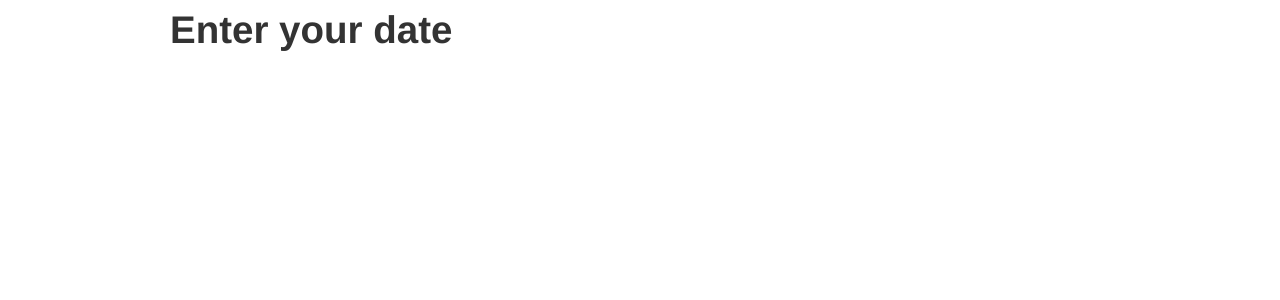
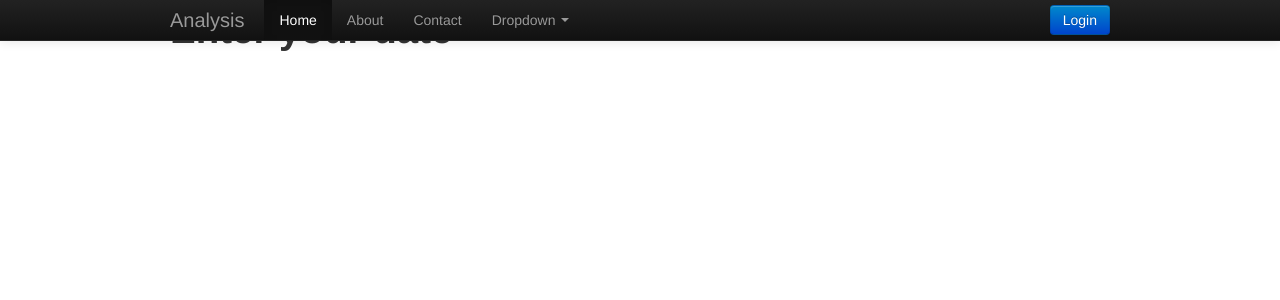
Before and after one commit to Mathew/psychoanalysis, a Django app: a page that uses psychoanalysis/templates/base.html in a window 1280 px wide. Shown: the top 300 px of the page. Run offline with Django 3.2, Linux system fonts and the light colour scheme; a user stored in the database is signed in; tables that the repository leaves empty hold one stand-in row (values such as "Sample post").

Commit message:
add base view

```diff
--- a/psychoanalysis/settings/base.py
+++ b/psychoanalysis/settings/base.py
@@ -152,3 +152,4 @@ LOGGING = {
 }
 
 AUTH_USER_MODEL = 'pa.User'
+LOGIN_URL = '/login'
--- a/psychoanalysis/templates/base.html
+++ b/psychoanalysis/templates/base.html
@@ -1,4 +1,11 @@
+<!DOCTYPE html>
+<html lang="en">
+
+    <head>
         {% block head %}
+
+            <meta charset="utf-8">
+            <title>Analysis</title>
 
             <meta name="viewport" content="width=device-width, initial-scale=1.0">
             <!-- Bootstrap -->
@@ -17,6 +24,46 @@
         	{% endblock %}
 
         {% endblock %}
+    </head>
+
+    <body>
+        <header>
+            <div class="navbar navbar-inverse navbar-fixed-top">
+              <div class="navbar-inner">
+                <div class="container">
+                  <button type="button" class="btn btn-navbar" data-toggle="collapse" data-target=".nav-collapse">
+                    <span class="icon-bar"></span>
+                    <span class="icon-bar"></span>
+                    <span class="icon-bar"></span>
+                  </button>
+                  <a class="brand" href="#">Analysis</a>
+                  <div class="nav-collapse collapse">
+                    <ul class="nav">
+                      <li class="active"><a href="#">Home</a></li>
+                      <li><a href="#about">About</a></li>
+                      <li><a href="#contact">Contact</a></li>
+                      <li class="dropdown">
+                        <a href="#" class="dropdown-toggle" data-toggle="dropdown">Dropdown <b class="caret"></b></a>
+                        <ul class="dropdown-menu">
+                          <li><a href="#">Action</a></li>
+                          <li><a href="#">Another action</a></li>
+                          <li><a href="#">Something else here</a></li>
+                          <li class="divider"></li>
+                          <li class="nav-header">Nav header</li>
+                          <li><a href="#">Separated link</a></li>
+                          <li><a href="#">One more separated link</a></li>
+                        </ul>
+                      </li>
+                    </ul>
+                    <form class="navbar-form pull-right">
+                        <a href="/login" class="btn btn-primary">Login</a>
+                    </form>
+                  </div><!--/.nav-collapse -->
+                </div>
+              </div>
+            </div>
+        </header>
+
 
         {% block content %}
 
@@ -33,3 +80,5 @@
         {% block footer_post %}
 
         {% endblock %}
+    </body>
+</html>
--- a/psychoanalysis/urls.py
+++ b/psychoanalysis/urls.py
@@ -18,6 +18,6 @@ urlpatterns = patterns(
 
     # Uncomment the next line to enable the admin:
     # url(r'^admin/', include(admin.site.urls)),
-    url(r'^day_entry_mockup/$', TemplateView.as_view(template_name='day_entry_mockup.html')),
     url(r'^admin/', include(admin.site.urls)),
+    url(r'^', TemplateView.as_view(template_name='base.html')),
 )
```
Lines whose indentation alone changed are shown as unchanged.
